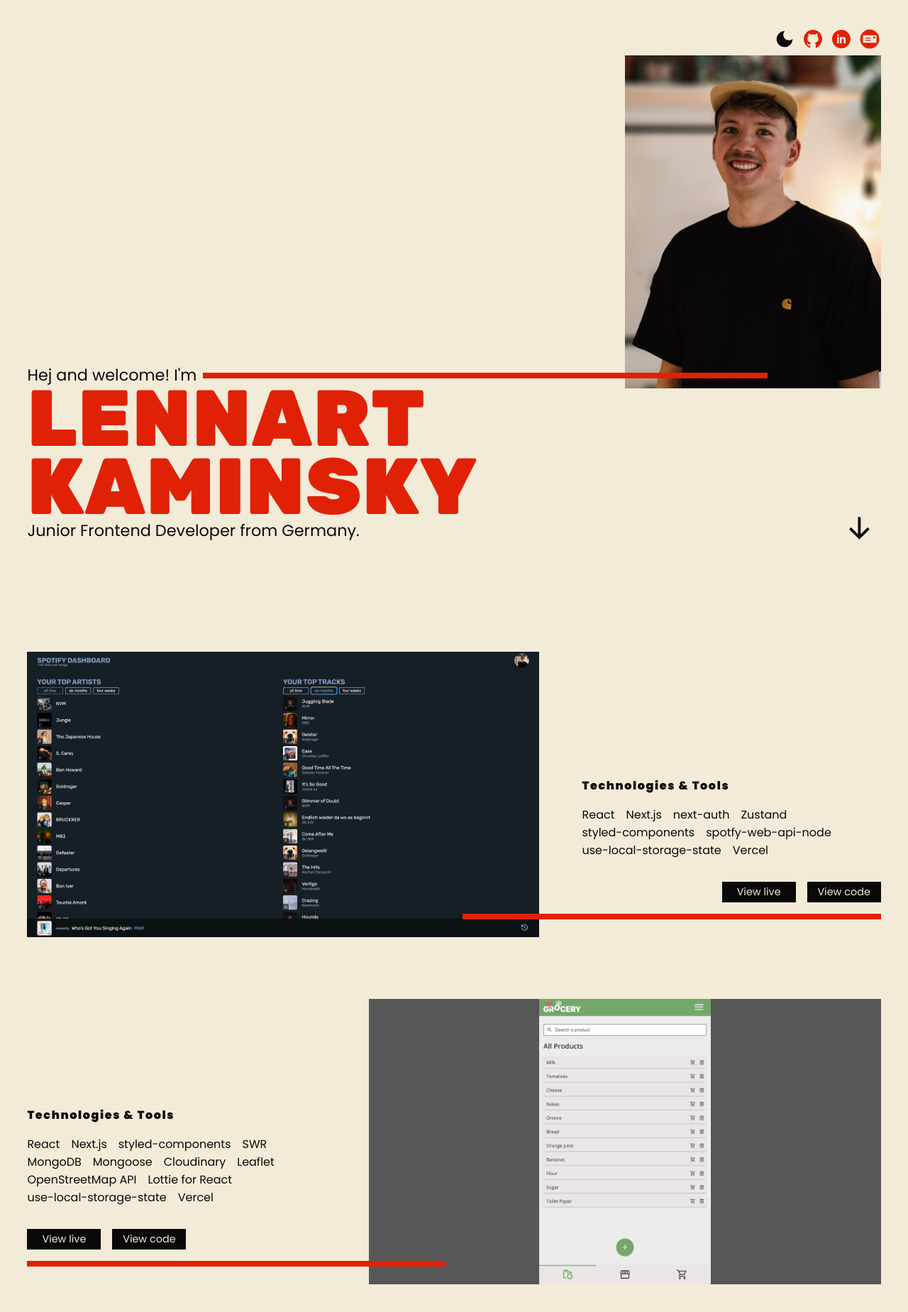
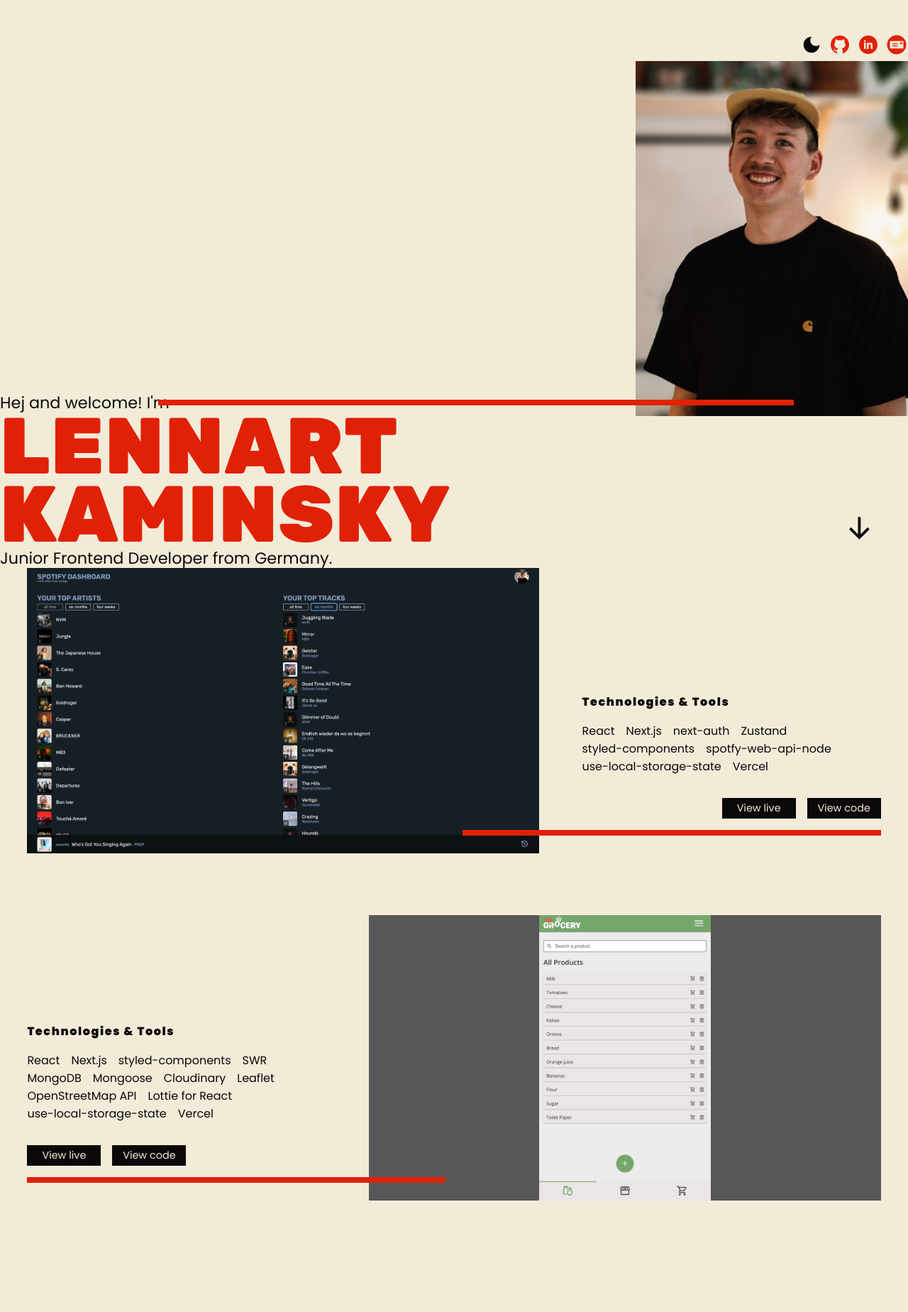
Before and after one commit to lennart-kaminsky/web-portfolio, a Next.js app: page / in a window 1280 px wide. Shown: the top 1848 px of the page at 71% size. After the commit the page ends 1698 px from the top, so only its background shows below. Built offline with nearby package versions, Linux system fonts and the light colour scheme.

Commit message:
remove margin and padding

```diff
--- a/components/projectsSection.js
+++ b/components/projectsSection.js
@@ -15,7 +15,7 @@
 
 const ProjectsSectionStyled = styled.section`
   width: 100%;
-  margin-block: 5rem 15rem;
+  /* margin-block: 5rem 15rem; */
   padding-inline: 0;
   display: flex;
   flex-direction: column;
--- a/pages/index.js
+++ b/pages/index.js
@@ -3,9 +3,9 @@
 
 export default function Home() {
   return (
-    <main>
+    <>
       <HeroSection />
       <ProjectsSection />
-    </main>
+    </>
   );
 }
--- a/styles/globalsstyles.js
+++ b/styles/globalsstyles.js
@@ -59,10 +59,6 @@
     --fontSizeXXXL: 7rem;
 }
 
-/* html , body , main {
-    height: 100%;
-} */
-
 body {
     font-family: var(--fontRegular);
     background-color: ${({ theme }) => theme.bgColorPrimary};
@@ -71,7 +67,7 @@
 }
 
 section {
-  padding: 3%;
+  /* padding: 3%; */
 }
 
 svg {
```
